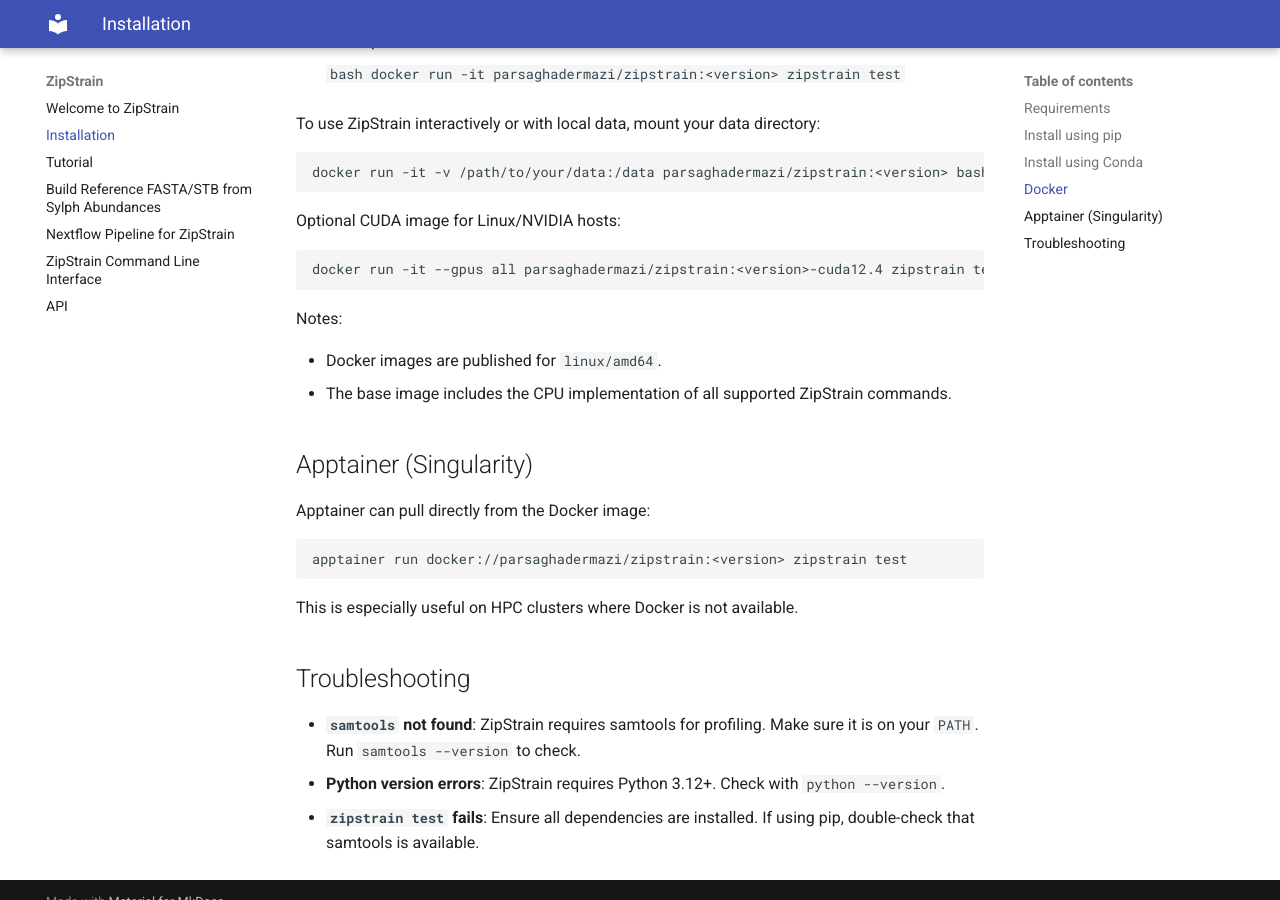
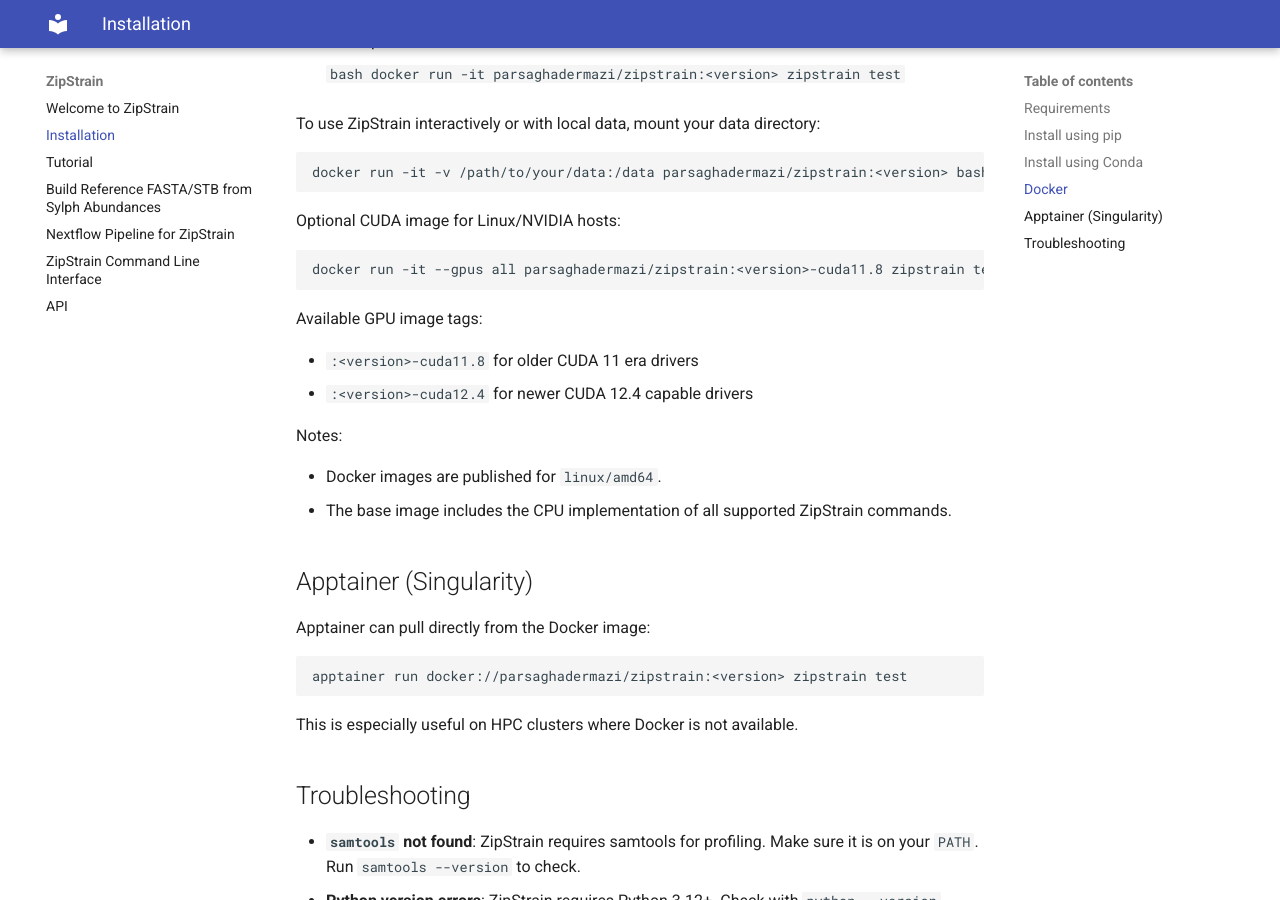
Before and after one commit to OlmLab/ZipStrain, an MkDocs documentation site: the page built from docs/installation.md, in a window 1280 px wide and 900 px high, scrolled down 1420 px. Built offline with MkDocs 1.6.1 and Material for MkDocs 9.7.7, drawn with Linux system fonts in a browser that asks for light colours.

Commit message:
cuda:11.x

````diff
--- a/docs/installation.md
+++ b/docs/installation.md
@@ -76,8 +76,13 @@ docker run -it -v /path/to/your/data:/data parsaghadermazi/zipstrain:<version> b
 Optional CUDA image for Linux/NVIDIA hosts:
 
 ```bash
-docker run -it --gpus all parsaghadermazi/zipstrain:<version>-cuda12.4 zipstrain test
+docker run -it --gpus all parsaghadermazi/zipstrain:<version>-cuda11.8 zipstrain test
 ```
+
+Available GPU image tags:
+
+- `:<version>-cuda11.8` for older CUDA 11 era drivers
+- `:<version>-cuda12.4` for newer CUDA 12.4 capable drivers
 
 Notes:
 
````
Also changed, not shown: 1 other file.
